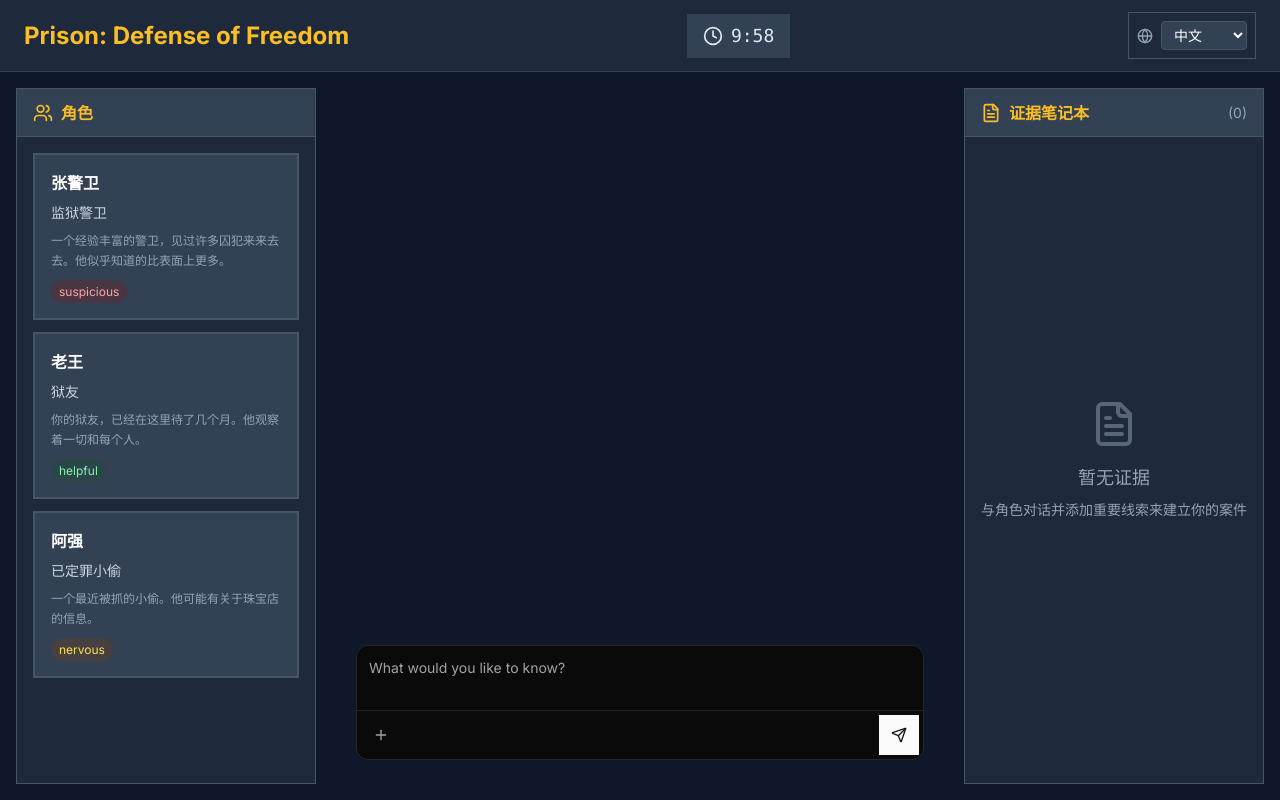
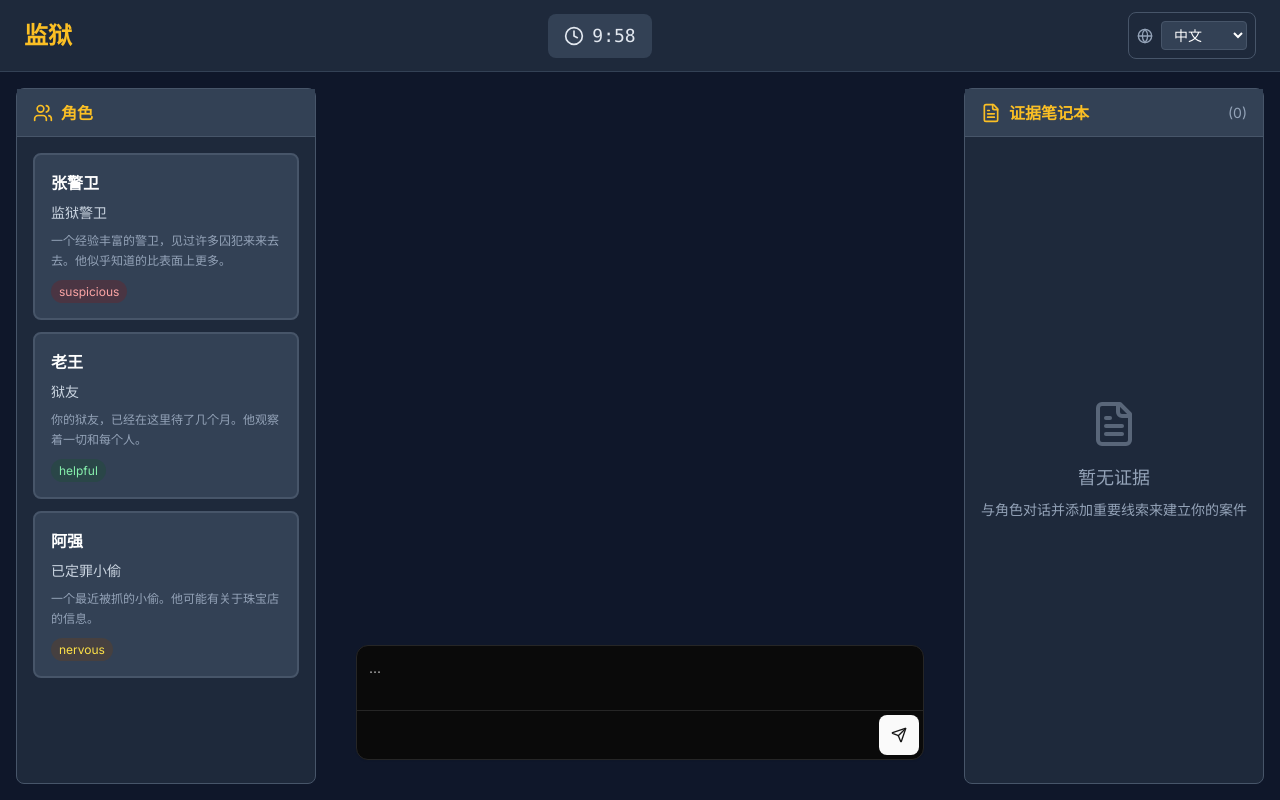
Before and after one commit to oboard/ai-role-play, a Next.js app: page / in a window 1280 px wide. Both pictures are taken after a click on the button "开始游戏". Built offline with nearby package versions, Linux system fonts and the light colour scheme.

Commit message:
refactor(ui): update styles and remove unused chat interface components
remove action menu from chat interface and simplify prompt placeholder
add border radius variable to global css
use translation hook for game title

```diff
--- a/app/globals.css
+++ b/app/globals.css
@@ -18,6 +18,7 @@
 
 @layer base {
   :root {
+    --radius: 0.5rem;
     --background: 0 0% 3.9%;
     --foreground: 0 0% 98%;
     --card: 0 0% 3.9%;
--- a/components/ChatInterface.tsx
+++ b/components/ChatInterface.tsx
@@ -175,12 +175,6 @@ const ChatInterface = (props: {
           </PromptInputBody>
           <PromptInputToolbar>
             <PromptInputTools>
-              <PromptInputActionMenu>
-                <PromptInputActionMenuTrigger />
-                <PromptInputActionMenuContent>
-                  <PromptInputActionAddAttachments />
-                </PromptInputActionMenuContent>
-              </PromptInputActionMenu>
             </PromptInputTools>
             <PromptInputSubmit disabled={!input && !status} status={status} />
           </PromptInputToolbar>
--- a/components/GameContainer.tsx
+++ b/components/GameContainer.tsx
@@ -9,9 +9,11 @@ import GameIntro from './GameIntro';
 import LanguageSwitcher from './LanguageSwitcher';
 import { GameState, Character, Evidence } from '@/types/game';
 import { useGameData } from '@/hooks/useGameData';
+import { useTranslation } from '@/lib/i18n';
 
 export default function GameContainer() {
   const { initialGameState } = useGameData();
+  const { t } = useTranslation();
   const [gameState, setGameState] = useState<GameState>(initialGameState);
   const [timeRemaining, setTimeRemaining] = useState(600); // 10 minutes in seconds
   const [gameStarted, setGameStarted] = useState(false);
@@ -77,7 +79,7 @@ export default function GameContainer() {
       {/* Timer Header */}
       <div className="bg-slate-800 border-b border-slate-700 px-6 py-3">
         <div className="flex items-center justify-between">
-          <h1 className="text-2xl font-bold text-amber-400">Prison: Defense of Freedom</h1>
+          <h1 className="text-2xl font-bold text-amber-400">{t('gameTitle')}</h1>
           <div className={`flex items-center space-x-2 px-4 py-2 rounded-lg ${timeRemaining < 120 ? 'bg-red-900 text-red-200' : 'bg-slate-700 text-slate-200'
             }`}>
             <Clock size={20} />
--- a/components/ai-elements/prompt-input.tsx
+++ b/components/ai-elements/prompt-input.tsx
@@ -459,7 +459,7 @@ export type PromptInputTextareaProps = ComponentProps<typeof Textarea>;
 export const PromptInputTextarea = ({
   onChange,
   className,
-  placeholder = "What would you like to know?",
+  placeholder = "...",
   ...props
 }: PromptInputTextareaProps) => {
   const attachments = usePromptInputAttachments();
@@ -494,7 +494,8 @@ export const PromptInputTextarea = ({
 
     const files: File[] = [];
 
-    for (const item of items) {
+    for (let i = 0; i < items.length; i++) {
+      const item = items[i];
       if (item.kind === "file") {
         const file = item.getAsFile();
         if (file) {
```
